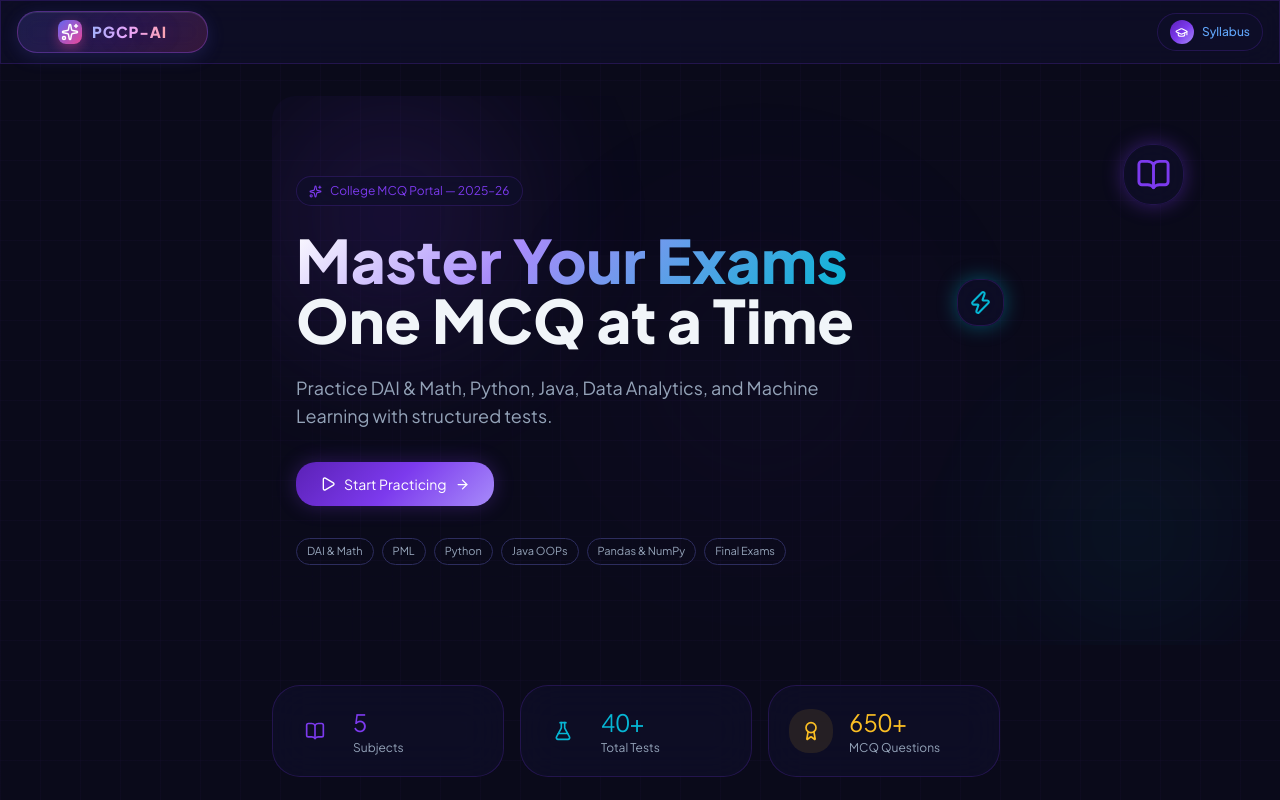
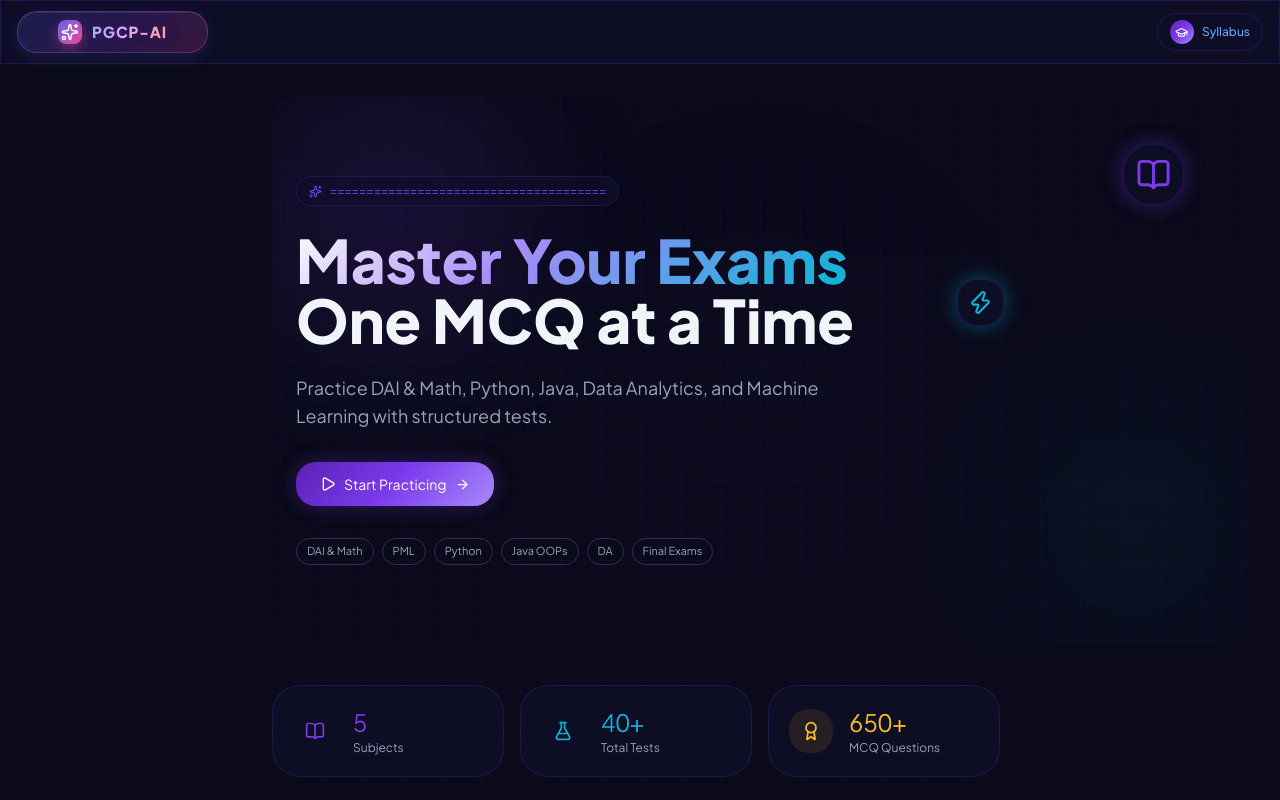
Before and after one commit to Avi7620/PGCP_AI_MCQ_BY_AVINASH, a Next.js app: page / in a window 1280 px wide. Shown: the top 800 px of the page. Built offline with nearby package versions, Linux system fonts and the light colour scheme.

Commit message:
python files added

```diff
--- a/src/app/components/HeroSection.tsx
+++ b/src/app/components/HeroSection.tsx
@@ -47,7 +47,7 @@ export default function HeroSection() {
             `}
           >
             <Sparkles size={13} className="text-primary" />
-            <span className="text-xs font-600 text-primary">College MCQ Portal — 2025–26</span>
+            <span className="text-xs font-600 text-primary">======================================</span>
           </div>
 
           {/* Headline */}
@@ -115,7 +115,7 @@ export default function HeroSection() {
               ${mounted ? 'animate-slide-up stagger-5' : 'opacity-0'}
             `}
           >
-            {['DAI & Math','PML','Python', 'Java OOPs', 'Pandas & NumPy','Final Exams']?.map((tag) => (
+            {['DAI & Math','PML','Python', 'Java OOPs', 'DA','Final Exams']?.map((tag) => (
               <span
                 key={`tag-${tag}`}
                 className="text-[11px] font-500 px-2.5 py-1 rounded-full bg-muted/60 border border-border text-muted-foreground"
--- a/src/app/subject-test-page/components/SubjectTestContent.tsx
+++ b/src/app/subject-test-page/components/SubjectTestContent.tsx
@@ -183,8 +183,8 @@ const subjectMap: Record<
   "ai-math": {
   id: 'ai-math',
   name: 'ai-math',
-  fullName: 'Data + AI Mathematics',
-  tagline: 'Linear algebra, probability, calculus & ML math',
+  fullName: 'DAI Mathematics',
+  tagline: '',
   icon: Calculator,
   gradient: 'gradient-bg-violet',
   accentColor: 'text-violet-400',
```
